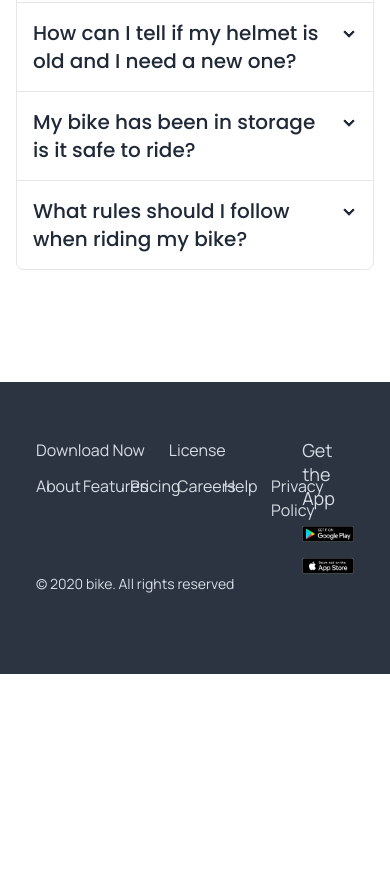
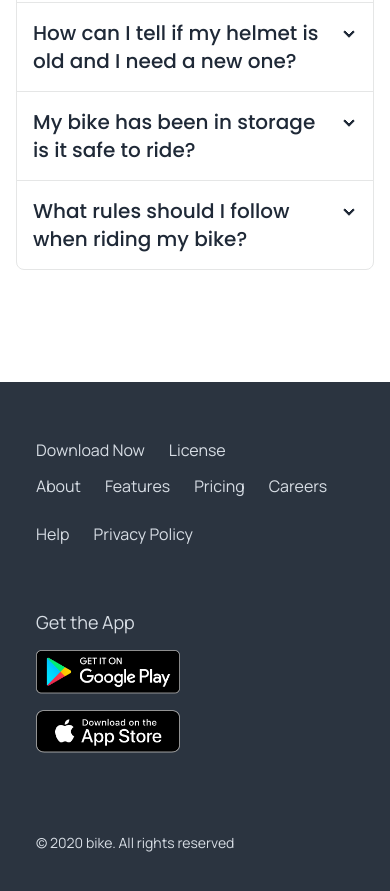
Before and after one commit to Study-Projects-By-MAAB/biker-zone-with-daisy-ui, a plain HTML site: page index.html in a window 390 px wide. Shown: the part 5357-6248 px from the top of the page. Before the commit the page ends 6031 px from the top, so only its background shows below. Drawn offline with nearby package versions, Linux system fonts and the light colour scheme.

Commit message:
footer section done

```diff
--- a/index.html
+++ b/index.html
@@ -377,14 +377,14 @@
     </section>
   </main>
 
-  <footer class="footer block font-manrope px-9 lg:px-40 pt-14 pb-20 bg-neutral text-neutral-content">
-    <div class="flex justify-between text-base">
+  <footer class="footer inline-block font-manrope px-9 lg:px-40 pt-14 pb-20 bg-neutral text-neutral-content">
+    <div class="flex flex-col lg:flex-row md:flex-row justify-between text-base">
       <div class="flex flex-col">
         <div class="flex gap-6">
           <a href="">Download Now</a>
           <a href="">License</a>
         </div>
-        <div class="grid grid-cols-6 mt-3 gap-6">
+        <div class="flex flex-wrap md:flex-nowrap lg:flex-nowrap mt-3 gap-6">
           <a href="">About</a>
           <a href="">Features</a>
           <a href="">Pricing</a>
@@ -392,10 +392,9 @@
           <a href="">Help</a>
           <a href="">Privacy Policy</a>
         </div>
-
       </div>
 
-      <div class="grid grid-cols-1 gap-4">
+      <div class="grid grid-cols-1 mt-14 lg:mt-0  md:mt-0 gap-4">
         <header class="text-[18px]">Get the App</header>
         <div>
           <a><img class="w-36" src="images/others/android.png" alt=""></a></div>
@@ -404,8 +403,8 @@
         </div>
       </div>
     </div>
-    <div>
-      <p class="text-[14px]">© 2020 bike. All rights reserved</p>
+    <div class="">
+      <p class="text-[14px] mt-20 lg:mt-0 mx-auto lg:mx-0">© 2020 bike. All rights reserved</p>
     </div>
   </footer>
 </body>
```
